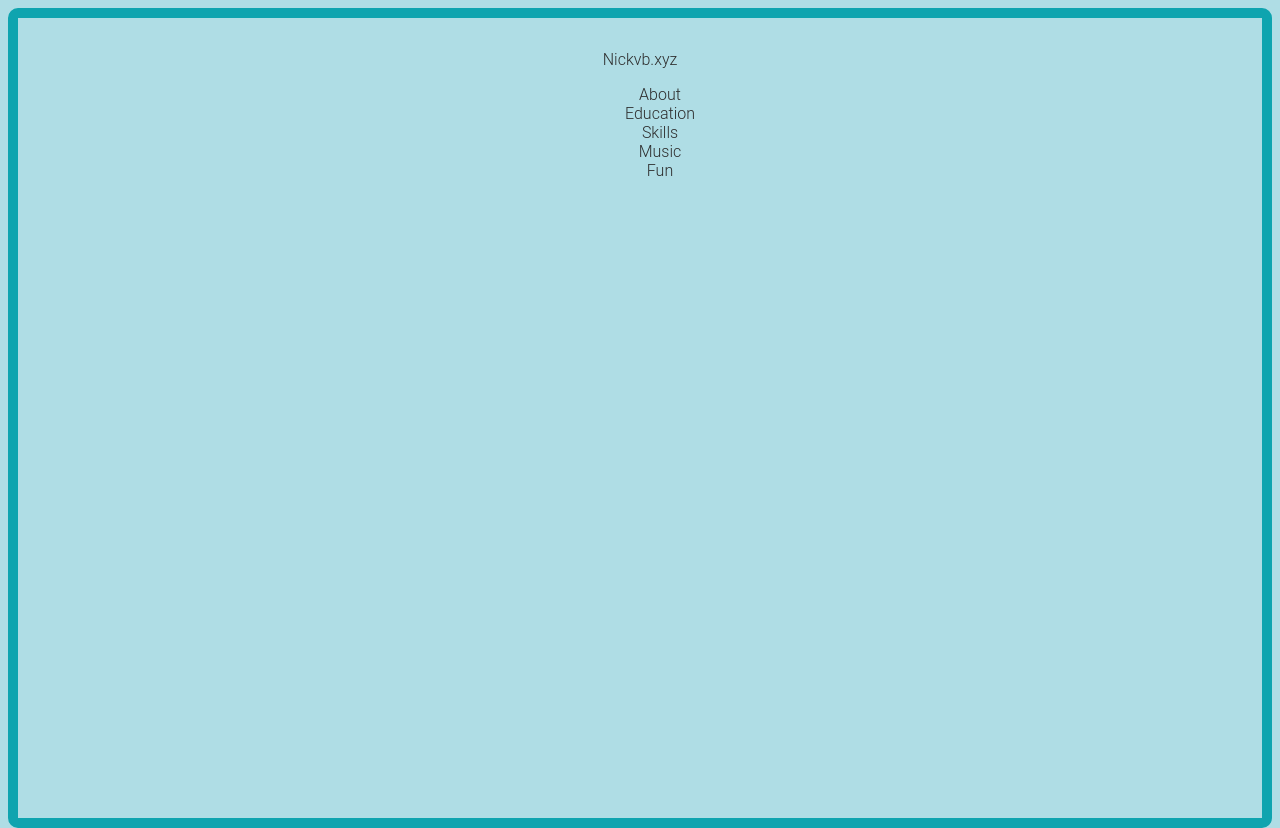
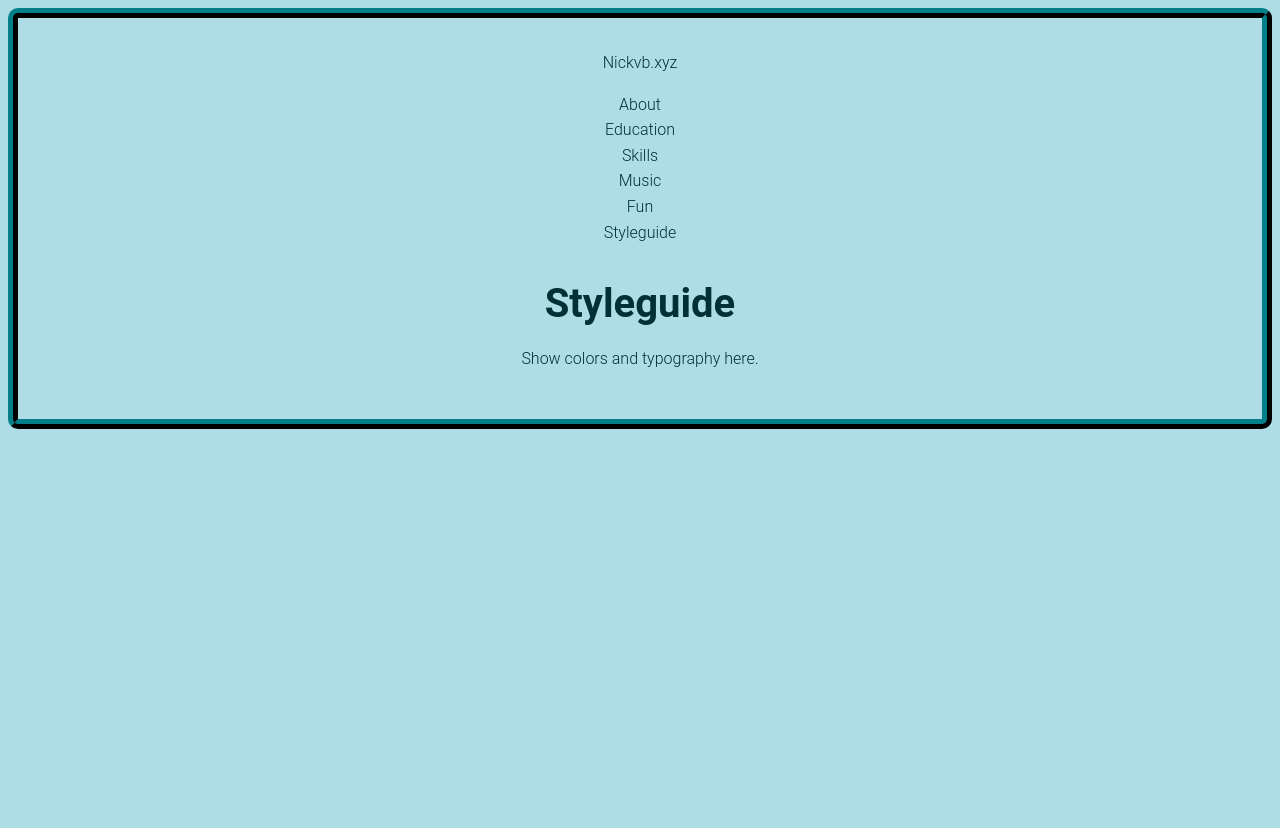
Before and after one commit to nvonbuttlar/portfolio-2025, a React (Vite) app: page /styleguide in a window 1280 px wide. After the commit the page ends 800 px from the top, so only its background shows below. Built offline with nearby package versions, Linux system fonts and the light colour scheme.

Commit message:
global styles

```diff
--- a/src/App.jsx
+++ b/src/App.jsx
@@ -7,6 +7,7 @@ import Education from './views/Education';
 import Skills from './views/Skills';
 import Fun from './views/Fun';
 import Music from './views/Music';
+import Styleguide from './views/Styleguide';
 
 function App() {
 
@@ -21,6 +22,7 @@ function App() {
           <Route path="/skills" element={<Skills />} />
           <Route path="/fun" element={<Fun />} />
           <Route path="/music" element={<Music />} />
+          <Route path="/styleguide" element={<Styleguide />} />
         </Routes>
       </BrowserRouter>
     </>
--- a/src/components/Navbar.jsx
+++ b/src/components/Navbar.jsx
@@ -18,6 +18,9 @@ export default function Navbar() {
         <li>
           <a href="/fun">Fun</a>
         </li>
+        <li>
+          <a href="/styleguide">Styleguide</a>
+        </li>
       </ul>
     </nav>
   );
--- a/src/scss/_buttons.scss
+++ b/src/scss/_buttons.scss
@@ -6,7 +6,7 @@ button {
   font-family: $font-primary;
   font-weight: $font-bold;
   background-color: $blue-chill;
-  color: $neutral-dark;
+  color: $deep-teal;
   padding: 10px 20px;
   border: 1px solid $neutral-light;
   border-radius: 5px;
@@ -31,7 +31,7 @@ button {
 a {
   font-family: $font-secondary;
   font-weight: $font-light;
-  color: $neutral-dark;
+  color: $deep-teal;
   text-decoration: none;
   transition: color 0.3s ease;
 
--- a/src/scss/_global.scss
+++ b/src/scss/_global.scss
@@ -7,11 +7,16 @@ html {
 }
 
 body {
-  height: 100%;
-  border: 10px solid $blue-chill;
+  border: 10px ridge $deep-teal;
   border-radius: 10px;
 }
 
-li {
-  list-style-type: none;
+ul {
+  padding-left: 0;
+
+  li {
+    list-style-type: none;
+  }
 }
+
+// Navigation
--- a/src/scss/_typography.scss
+++ b/src/scss/_typography.scss
@@ -23,7 +23,9 @@ h5 { font-size: 1.25rem; }
 h6 { font-size: 1rem; }
 
 // Paragraph Styles
-p {
+p,
+div,
+span {
   font-family: $font-secondary;
   font-weight: $font-light;
   color: $deep-teal;
--- a/src/views/Styleguide.jsx
+++ b/src/views/Styleguide.jsx
@@ -1,6 +1,10 @@
 export default function Styleguide() {
   return (
-    <h1>Styleguide</h1>
-
+    <>
+      <h1>Styleguide</h1>
+      <div>
+        Show colors and typography here.
+      </div>
+    </>
   );
 }
```
